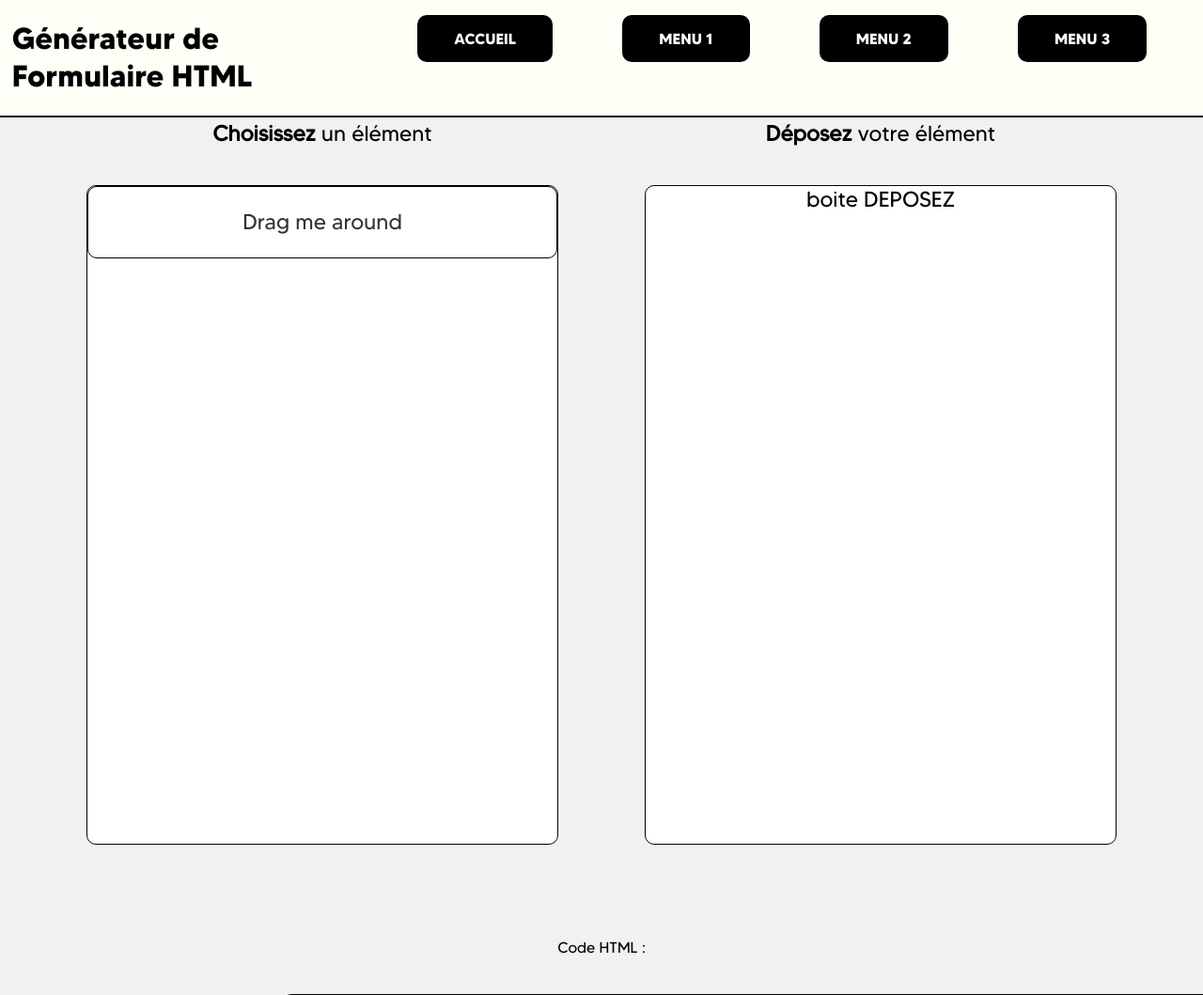
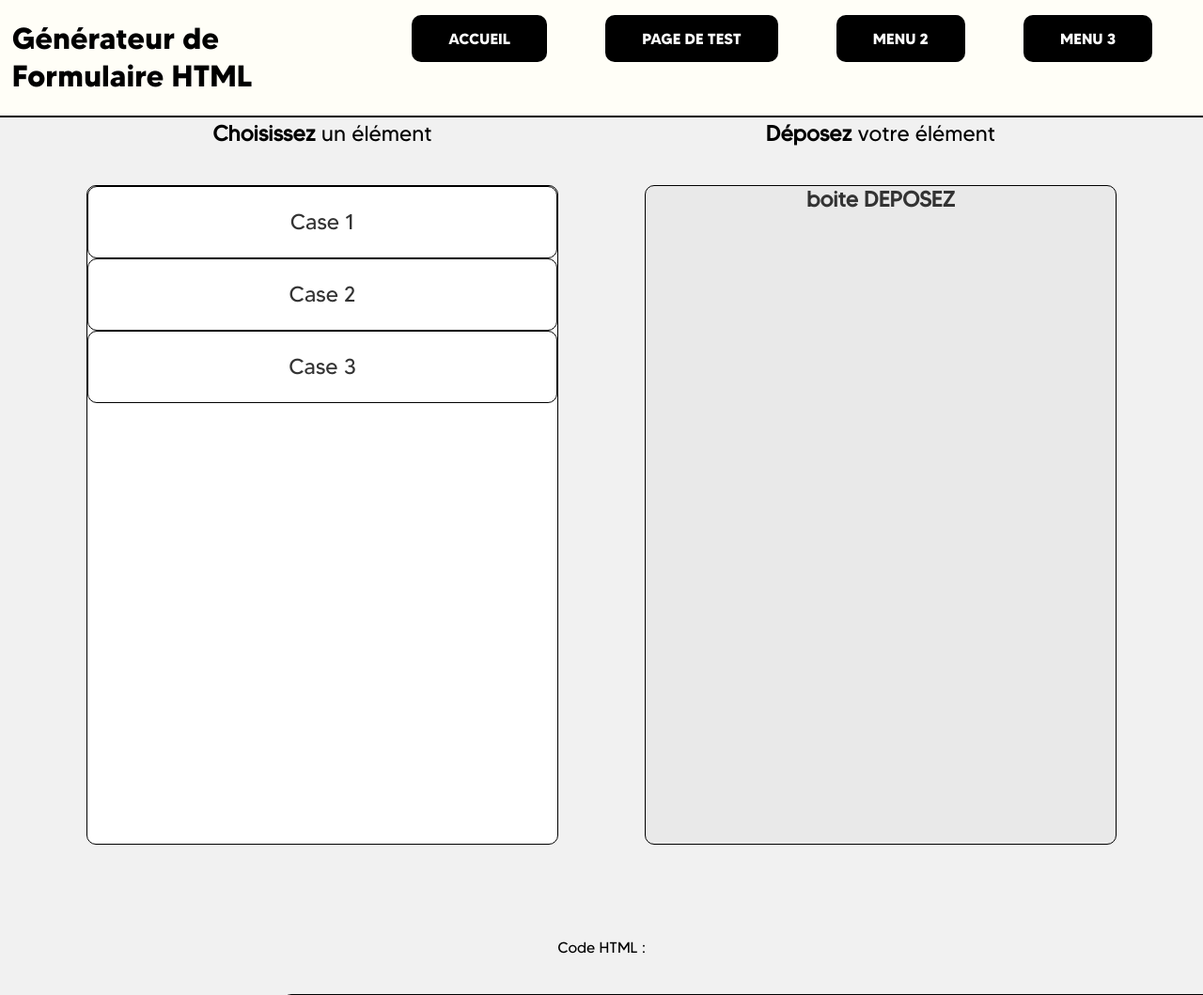
Before and after one commit to alexi-mathioupollak/Projet-Formulaire-HTML, a PHP site: page / in a window 1280 px wide; the page is wider, and only the part inside the window is pictured. Shown: the top 1059 px of that part at 94% size. Run offline with PHP 8.4, Linux system fonts and the light colour scheme; some libraries are stand-ins or nearby versions.

Commit message:
JS petite amélioration mais pas trop encore

```diff
--- a/CSS/style.css
+++ b/CSS/style.css
@@ -22,6 +22,7 @@ html {
     top: 0px;
     right: 0px;
     left: 0px;
+    z-index: 99;
 }
 
 #titre_principal {
@@ -112,7 +113,7 @@ body {
     background: white;
 }
 
-.box_d {
+#box_d {
     border: 1px solid black;
     margin-top: 40px;
     border-radius: 10px;
@@ -140,27 +141,36 @@ body {
 #draggable {
     border-radius: 10px;
     border-color: black;
+    user-select: none;
 }
 
-#draggable .ui-selecting {
-    background: red;
+#draggable2 {
+    border-radius: 10px;
+    border-color: black;
+    user-select: none;
 }
 
-#draggable .ui-selected {
-    background: black;
-    color: white;
+#draggable3 {
+    border-radius: 10px;
+    border-color: black;
+    user-select: none;
 }
 
-#draggable .ui-widget-content {
-    margin: 3px;
-    padding: 0.4em;
-    font-size: 1.4em;
-    height: 18px;
+#droppable {
+    border: 1px solid black;
+    margin-top: 40px;
+    border-radius: 10px;
+    width: 500px;
+    height: 700px;
 }
 
 .html {
     display: flex;
     flex-direction: column;
+}
+
+#droppable .ui-state-active {
+    width: 300px;
 }
 
 @font-face {
--- a/JS/script.js
+++ b/JS/script.js
@@ -1,7 +1,18 @@
 $( function() {
-    $( "#draggable" ).draggable(
-        {
-            revert: true
-        }
-    );
+    $( "#draggable" ).draggable({revert: "invalid"}).sortable();
+    $( "#draggable2" ).draggable({revert: "invalid"}).sortable();
+    $( "#draggable3" ).draggable({revert: "invalid"}).sortable();
+    $( "#draggable" ).disableSelection();
+    $( "#droppable" ).droppable({
+        classes: {
+            "ui-droppable-active": "ui-state-active",
+            "ui-droppable-hover": "ui-state-hover",
+        },
+      drop: function( event, ui ) {
+        $( this )
+          .addClass( "ui-state-highlight" )
+          .find( "p" )
+            .html( "Dropped!" );
+      }
+    });
   } );
--- a/index.html
+++ b/index.html
@@ -8,8 +8,9 @@
         <link rel="stylesheet" href="/resources/demos/style.css">
         <script src="https://code.jquery.com/jquery-1.12.4.js"></script>
         <script src="https://code.jquery.com/ui/1.12.1/jquery-ui.js"></script>
-        <script src="JS/script.js"></script>
+       <!-- script src="JS/script.js"></script> -->
     </head>
+    <main>
     <header>
             <div id="titre_et_nav">
                 <h1 id="titre_principal" data-item='titre'>Générateur de Formulaire HTML</h1>
@@ -18,7 +19,7 @@
                 <nav class="navbar">
                     <ul class="menu">
                         <li><a href="#">ACCUEIL</a></li>
-                        <li><a href="#">MENU 1</a></li>
+                        <li><a href="pageTest.html">PAGE DE TEST</a></li>
                         <li><a href="#">MENU 2</a></li>
                         <li><a href="#">MENU 3</a></li>
                     </ul>
@@ -31,22 +32,52 @@
             <div class="cases_c">
                 <div class="case_c"><strong>Choisissez</strong> un élément</div>
                 <div class="box_c">
+                    <script>
+                        $( function() {
+                            $( "#draggable" ).draggable({revert: "invalid"}).sortable();
+                            $( "#draggable2" ).draggable({revert: "invalid"}).sortable();
+                            $( "#draggable3" ).draggable({revert: "invalid"}).sortable();
+                            $( "#draggable" ).disableSelection();
+                            $( "#droppable" ).droppable({
+                                classes: {
+                                    "ui-droppable-active": "ui-state-active",
+                                    "ui-droppable-hover": "ui-state-hover",
+                                },
+                            drop: function( event, ui ) {
+                                $( this )
+                                .addClass( "ui-state-highlight" )
+                                .find( "p" )
+                                    .html( "Zbeub" );
+                            }
+                            });
+                        } );
+                    </script>
                     <div id="draggable" class="ui-widget-content">
-                        <p>Drag me around</p>
-                      </div>
+                        <p>Case 1</p>
+                    </div>
+                    <div id="draggable2" class="ui-widget-content">
+                        <p>Case 2</p>
+                    </div>
+                    <div id="draggable3" class="ui-widget-content">
+                        <p>Case 3</p>
+                    </div>
                 </div>
             </div>
             <div class="cases_d">
                 <div class="case_d"><strong>Déposez</strong> votre élément</div>
-                <div class="box_d">boite DEPOSEZ</div>
+                <div id="droppable" class="ui-widget-header">boite DEPOSEZ</div>
             </div>
         </div>
         <div class="html">
             <div class="case_html">Code HTML : </div>
             <textarea rows="5" cols="30" class="box_html"></textarea>
         </div>
+    </body>
+    </main>
+    <footer>
 
-    </body>
+        </div>
+    </footer>
 
 
 </html>
```
Also changed, not shown: pageTest.html (added, +51 -0 lines).
